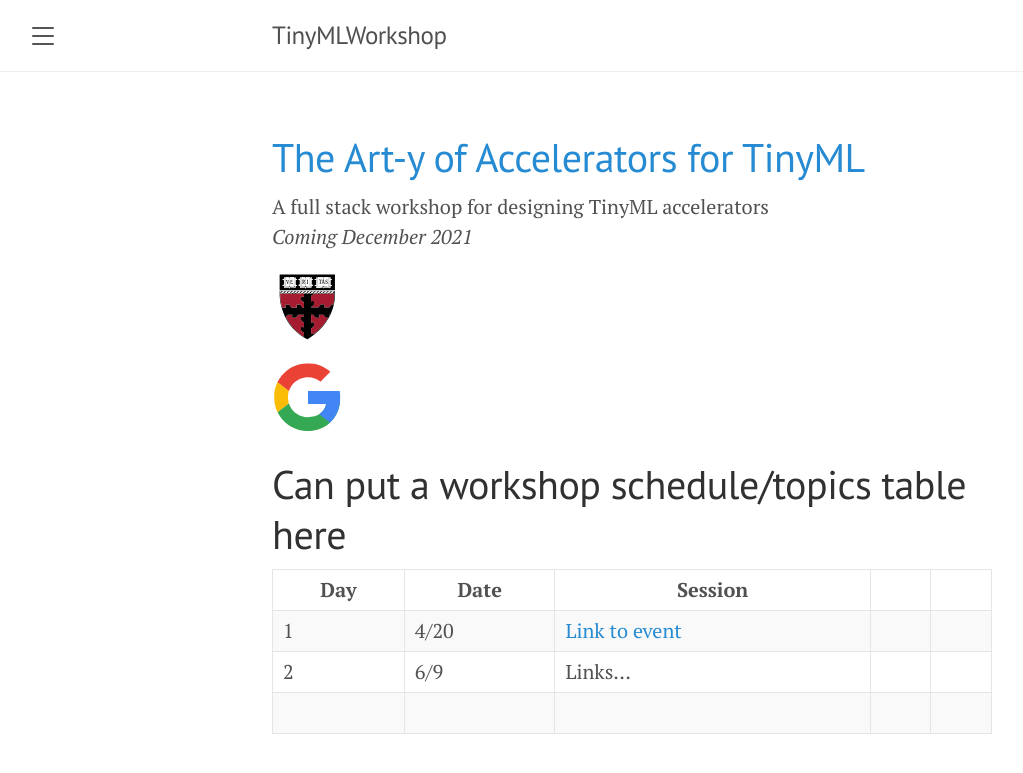
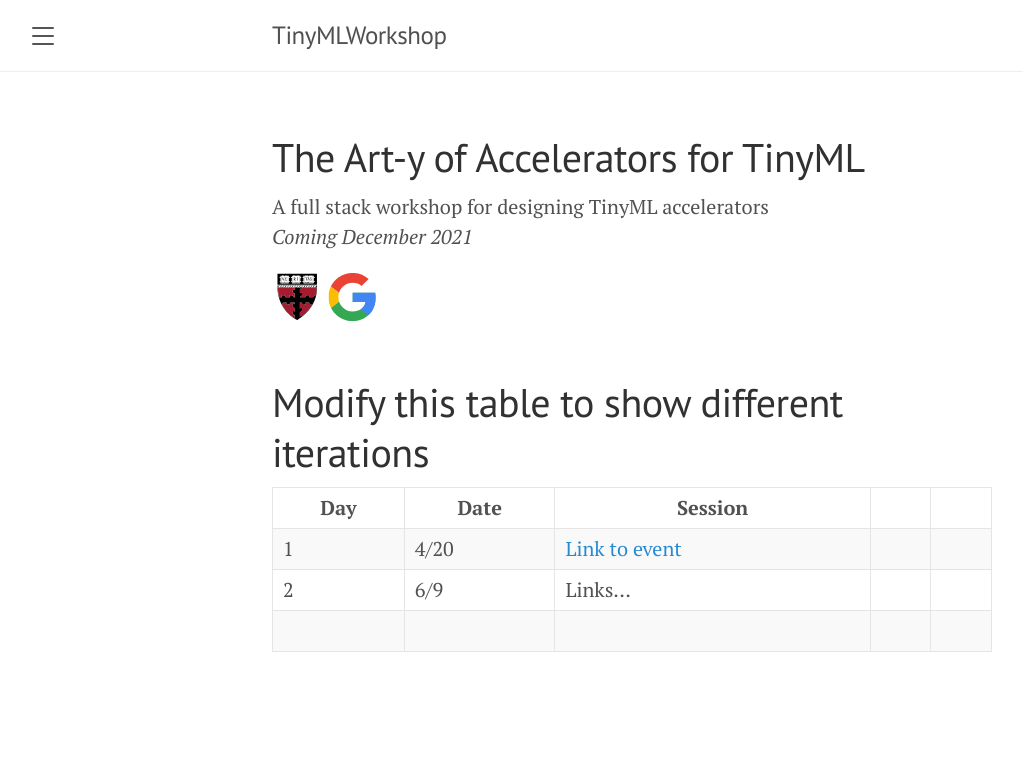
Before and after one commit to M4NO7/TinyMLWorkshop, a Jekyll site: the page built from tinyML-workshop-site/index.markdown, in a window 1280 px wide. Shown: the top 773 px of the page, without its empty margins (8-1031 px from the left). Built offline with Jekyll 4.4.1, drawn with Linux system fonts in a browser that asks for light colours.

Commit message:
Skeleleton for event pages

```diff
--- a/tinyML-workshop-site/_includes/sidebar.html
+++ b/tinyML-workshop-site/_includes/sidebar.html
@@ -8,6 +8,16 @@
 <div class="sidebar" id="sidebar">
   <div class="sidebar-item">
     <p>{{ site.description }}</p>
+    <div style="display:inline-block;">
+      <a style="text-decoration:none" href="https://www.seas.harvard.edu/">
+        <img src="{{ '/assets/logos/seas.svg' | relative_url }}" alt="Harvard SEAS" style="height: 2.5rem">
+      </a>
+    </div>
+    <div style="display:inline-block;">
+      <a style="text-decoration:none" href="https://cfu-playground.readthedocs.io/en/latest/">
+        <img src="{{ '/assets/logos/google.svg' | relative_url }}" alt="Google" style="height: 2.5rem">
+      </a>
+    </div>
   </div>
 
   <nav class="sidebar-nav">
--- a/tinyML-workshop-site/index.markdown
+++ b/tinyML-workshop-site/index.markdown
@@ -6,9 +6,22 @@
 title: Home
 ---
 
-{% include header.md %}
+# The Art-y of Accelerators for TinyML
 
-# Can put a workshop schedule/topics table here
+A full stack workshop for designing TinyML accelerators<br>
+*Coming December 2021*
+
+<div style="display:inline-block;">
+  <a style="text-decoration:none" href="https://www.seas.harvard.edu/">
+    <img src="{{ '/assets/logos/seas.svg' | relative_url }}" alt="Harvard SEAS" style="height: 2.5rem">
+  </a>
+</div>
+<div style="display:inline-block;">
+  <a style="text-decoration:none" href="https://cfu-playground.readthedocs.io/en/latest/">
+    <img src="{{ '/assets/logos/google.svg' | relative_url }}" alt="Google" style="height: 2.5rem">
+  </a>
+</div>
+
 
 <!-- <div>
 {% for event in site.event_pages %}
@@ -17,6 +30,8 @@
 </div>
  -->
 
+# Modify this table to show different iterations
+
 | Day | Date | Session             |   |   |
 |-----|------|---------------------|---|---|
 | 1   | 4/20 | [Link to event]({{ site.baseurl }}/event_pages/event-1) |   |   |
```
